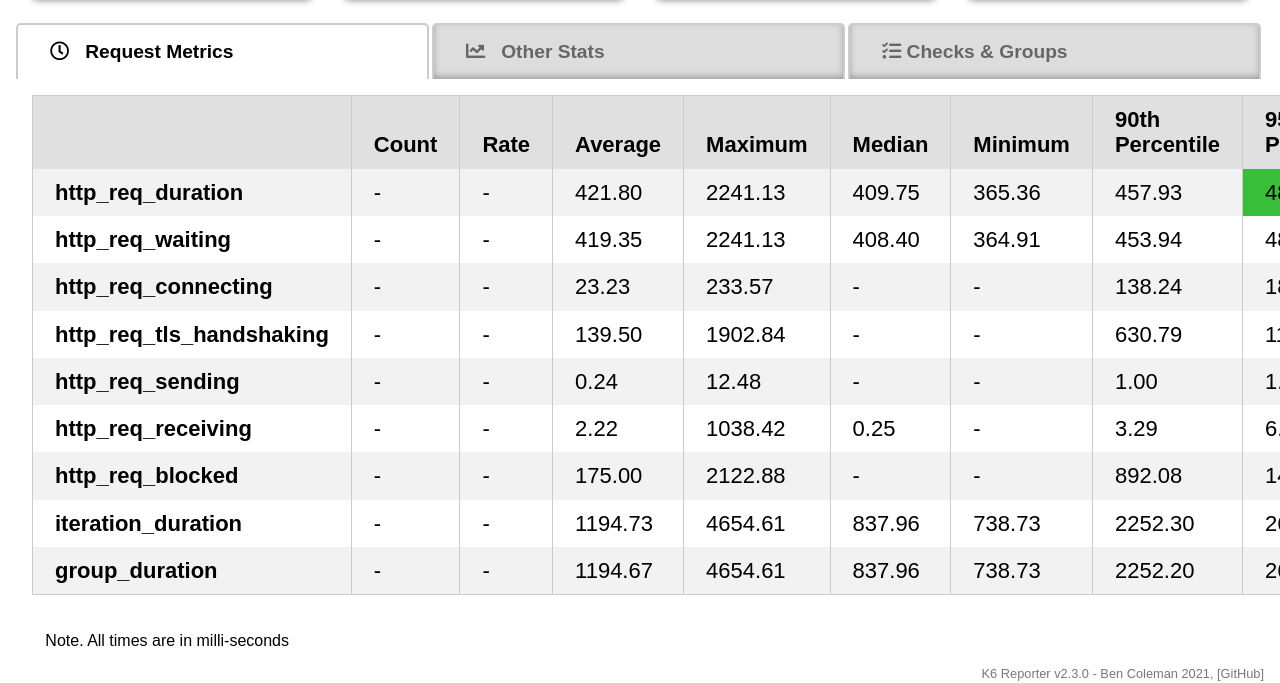
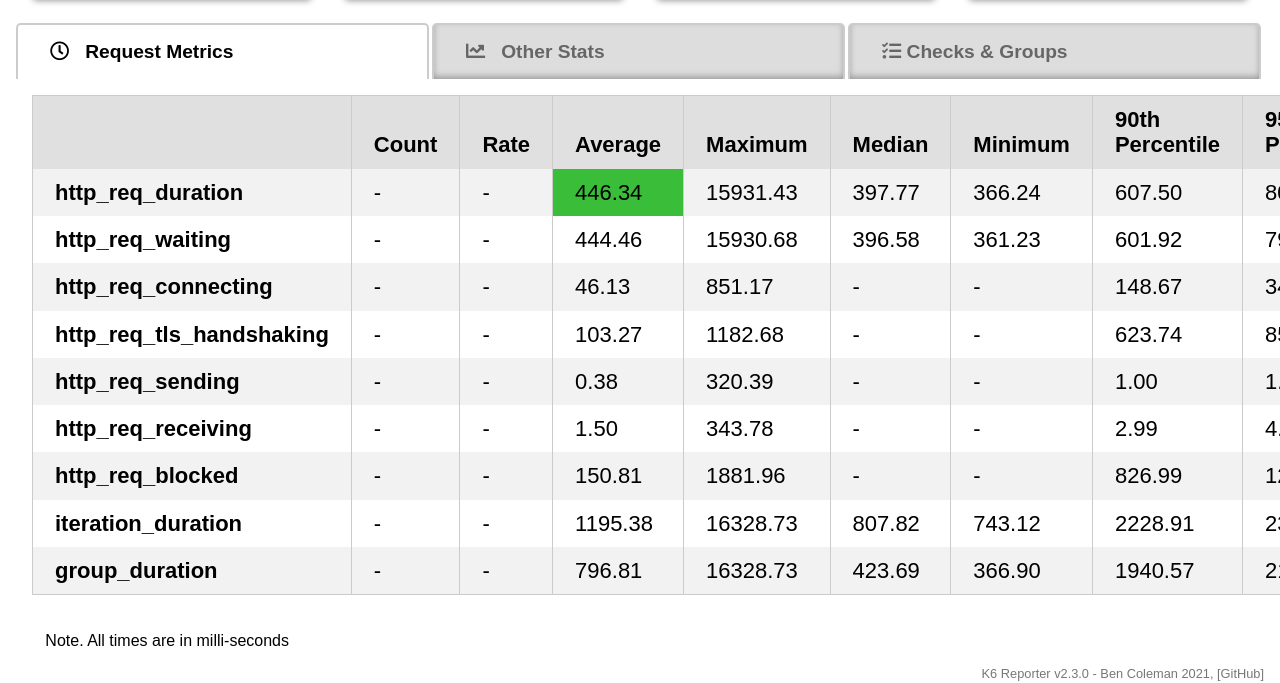
Before and after one commit to bilyanggara/Task5-k6-evermos, a website: page summary.html in a window 1280 px wide. Shown: the part 257-940 px from the top of the page. Drawn offline with nearby package versions, Linux system fonts and the light colour scheme.

Commit message:
new report

```diff
--- a/summary.html
+++ b/summary.html
@@ -9,7 +9,7 @@
     <link rel="shortcut icon" href="https://raw.githubusercontent.com/benc-uk/k6-reporter/main/assets/icon.png" type="image/png">
 
     <meta name="viewport" content="width=device-width, initial-scale=1.0" />
-    <title>K6 Load Test: 2023-11-20 07:03</title>
+    <title>K6 Load Test: 2023-11-29 03:26</title>
     <style>
       body {
         margin: 1rem;
@@ -138,7 +138,7 @@
   <body>
     <h1>
       <svg style="vertical-align:middle" width="50" height="45" viewBox="0 0 50 45" fill="none" class="footer-module--logo--_lkxx"><path d="M31.968 34.681a2.007 2.007 0 002.011-2.003c0-1.106-.9-2.003-2.011-2.003a2.007 2.007 0 00-2.012 2.003c0 1.106.9 2.003 2.012 2.003z" fill="#7D64FF"></path><path d="M39.575 0L27.154 16.883 16.729 9.31 0 45h50L39.575 0zM23.663 37.17l-2.97-4.072v4.072h-2.751V22.038l2.75 1.989v7.66l3.659-5.014 2.086 1.51-3.071 4.21 3.486 4.776h-3.189v.001zm8.305.17c-2.586 0-4.681-2.088-4.681-4.662 0-1.025.332-1.972.896-2.743l4.695-6.435 2.086 1.51-2.239 3.07a4.667 4.667 0 013.924 4.6c0 2.572-2.095 4.66-4.681 4.66z" fill="#7D64FF"></path></svg>
-      &nbsp; K6 Load Test: 2023-11-20 07:03
+      &nbsp; K6 Load Test: 2023-11-29 03:26
     </h1>
 
     <div class="row">
@@ -202,27 +202,27 @@
 
 
 
-                  <td class="">421.80</td>
+                  <td class="good">446.34</td>
 
 
 
-                  <td class="">2241.13</td>
+                  <td class="">15931.43</td>
 
 
 
-                  <td class="">409.75</td>
+                  <td class="">397.77</td>
 
 
 
-                  <td class="">365.36</td>
+                  <td class="">366.24</td>
 
 
 
-                  <td class="">457.93</td>
+                  <td class="">607.50</td>
 
 
 
-                  <td class="good">486.73</td>
+                  <td class="">804.11</td>
 
               </tr>
 
@@ -238,27 +238,27 @@
 
 
 
-                  <td class="">419.35</td>
+                  <td class="">444.46</td>
 
 
 
-                  <td class="">2241.13</td>
+                  <td class="">15930.68</td>
 
 
 
-                  <td class="">408.40</td>
+                  <td class="">396.58</td>
 
 
 
-                  <td class="">364.91</td>
+                  <td class="">361.23</td>
 
 
 
-                  <td class="">453.94</td>
+                  <td class="">601.92</td>
 
 
 
-                  <td class="">480.52</td>
+                  <td class="">797.54</td>
 
               </tr>
 
@@ -274,11 +274,11 @@
 
 
 
-                  <td class="">23.23</td>
+                  <td class="">46.13</td>
 
 
 
-                  <td class="">233.57</td>
+                  <td class="">851.17</td>
 
 
 
@@ -290,11 +290,11 @@
 
 
 
-                  <td class="">138.24</td>
+                  <td class="">148.67</td>
 
 
 
-                  <td class="">184.72</td>
+                  <td class="">341.97</td>
 
               </tr>
 
@@ -310,11 +310,11 @@
 
 
 
-                  <td class="">139.50</td>
+                  <td class="">103.27</td>
 
 
 
-                  <td class="">1902.84</td>
+                  <td class="">1182.68</td>
 
 
 
@@ -326,11 +326,11 @@
 
 
 
-                  <td class="">630.79</td>
+                  <td class="">623.74</td>
 
 
 
-                  <td class="">1187.64</td>
+                  <td class="">854.34</td>
 
               </tr>
 
@@ -346,11 +346,11 @@
 
 
 
-                  <td class="">0.24</td>
+                  <td class="">0.38</td>
 
 
 
-                  <td class="">12.48</td>
+                  <td class="">320.39</td>
 
 
 
@@ -366,7 +366,7 @@
 
 
 
-                  <td class="">1.00</td>
+                  <td class="">1.02</td>
 
               </tr>
 
@@ -382,15 +382,11 @@
 
 
 
-                  <td class="">2.22</td>
+                  <td class="">1.50</td>
 
 
 
-                  <td class="">1038.42</td>
-
-
-
-                  <td class="">0.25</td>
+                  <td class="">343.78</td>
 
 
 
@@ -398,11 +394,15 @@
 
 
 
-                  <td class="">3.29</td>
+                  <td>-</td>
 
 
 
-                  <td class="">6.51</td>
+                  <td class="">2.99</td>
+
+
+
+                  <td class="">4.99</td>
 
               </tr>
 
@@ -418,11 +418,11 @@
 
 
 
-                  <td class="">175.00</td>
+                  <td class="">150.81</td>
 
 
 
-                  <td class="">2122.88</td>
+                  <td class="">1881.96</td>
 
 
 
@@ -434,11 +434,11 @@
 
 
 
-                  <td class="">892.08</td>
+                  <td class="">826.99</td>
 
 
 
-                  <td class="">1425.56</td>
+                  <td class="">1259.74</td>
 
               </tr>
 
@@ -454,27 +454,27 @@
 
 
 
-                  <td class="">1194.73</td>
+                  <td class="">1195.38</td>
 
 
 
-                  <td class="">4654.61</td>
+                  <td class="">16328.73</td>
 
 
 
-                  <td class="">837.96</td>
+                  <td class="">807.82</td>
 
 
 
-                  <td class="">738.73</td>
+                  <td class="">743.12</td>
 
 
 
-                  <td class="">2252.30</td>
+                  <td class="">2228.91</td>
 
 
 
-                  <td class="">2631.90</td>
+                  <td class="">2301.53</td>
 
               </tr>
 
@@ -490,27 +490,27 @@
 
 
 
-                  <td class="">1194.67</td>
+                  <td class="">796.81</td>
 
 
 
-                  <td class="">4654.61</td>
+                  <td class="">16328.73</td>
 
 
 
-                  <td class="">837.96</td>
+                  <td class="">423.69</td>
 
 
 
-                  <td class="">738.73</td>
+                  <td class="">366.90</td>
 
 
 
-                  <td class="">2252.20</td>
+                  <td class="">1940.57</td>
 
 
 
-                  <td class="">2631.23</td>
+                  <td class="">2178.42</td>
 
               </tr>
 
@@ -546,14 +546,14 @@
               <h4>Iterations</h4>
               <i class="fas fa-redo icon"></i>
               <div class="row"><div>Total</div><div>3500</div></div>
-              <div class="row"><div>Rate</div><div>740.71/s</div></div>
+              <div class="row"><div>Rate</div><div>180.88/s</div></div>
             </div>
 
 
           <div class="box metricbox">
             <h4>Virtual Users</h4>
             <i class="fas fa-user icon"></i>
-            <div class="row"><div>Min</div><div>1000</div></div>
+            <div class="row"><div>Min</div><div>1</div></div>
             <div class="row"><div>Max</div><div>1000</div></div>
           </div>
         </div>
@@ -563,21 +563,21 @@
             <h4>Requests</h4>
             <i class="fas fa-globe icon"></i>
             <div class="row"><div>Total</div><div>7000</div></div>
-            <div class="row"><div>Rate</div><div>1481.42/s</div></div>
+            <div class="row"><div>Rate</div><div>361.76/s</div></div>
           </div>
 
           <div class="box metricbox">
             <h4>Data Received</h4>
             <i class="fas fa-cloud-download-alt icon"></i>
-            <div class="row"><div>Total</div><div>5.91 MB</div></div>
-            <div class="row"><div>Rate</div><div>1.25 mB/s</div></div>
+            <div class="row"><div>Total</div><div>5.94 MB</div></div>
+            <div class="row"><div>Rate</div><div>0.31 mB/s</div></div>
           </div>
 
           <div class="box metricbox">
             <h4>Data Sent</h4>
             <i class="fas fa-cloud-upload-alt icon"></i>
             <div class="row"><div>Total</div><div>1.30 MB</div></div>
-            <div class="row"><div>Rate</div><div>0.28 mB/s</div></div>
+            <div class="row"><div>Rate</div><div>0.07 mB/s</div></div>
           </div>
         </div>
       </div>
@@ -597,30 +597,6 @@
                 <th>Failures</th>
               </tr>
             </thead>
-
-              <tr class="checkDetails ">
-                <td width="50%">Response code was 201</td><td>3500</td><td>0</td>
-              </tr>
-
-              <tr class="checkDetails ">
-                <td width="50%">Response body contains user ID</td><td>3500</td><td>0</td>
-              </tr>
-
-              <tr class="checkDetails ">
-                <td width="50%">Response body contains timestamp created</td><td>3500</td><td>0</td>
-              </tr>
-
-              <tr class="checkDetails ">
-                <td width="50%">Response code was 200</td><td>3500</td><td>0</td>
-              </tr>
-
-              <tr class="checkDetails ">
-                <td width="50%">Response body contains updated job</td><td>3500</td><td>0</td>
-              </tr>
-
-              <tr class="checkDetails ">
-                <td width="50%">Response body contains timestamp updated</td><td>3500</td><td>0</td>
-              </tr>
 
           </table>
           <br>
```
